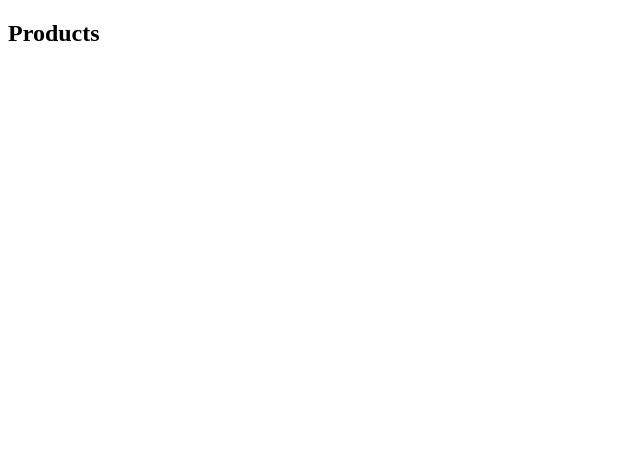
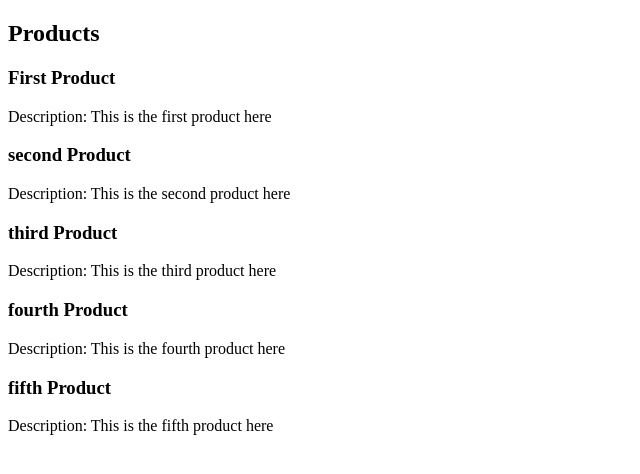
Before and after one commit to ilyandho/Angular-Docs, an Angular app: page / in a window 1280 px wide. Shown: the top 474 px of the page, without its empty margins (0-640 px from the left). Built offline with nearby package versions, Linux system fonts and the light colour scheme.

Commit message:
Listed products

```diff
--- a/src/app/components/first-app/first-app.component.html
+++ b/src/app/components/first-app/first-app.component.html
@@ -1 +1,12 @@
 <h2>Products</h2>
+
+<div *ngFor='let product of products'>
+  <h3>
+   <a [title]="product.name + ' details'">
+      {{product.name}}
+    </a>
+  </h3>
+  <p *ngIf="product.description">
+    Description: {{product.description}}
+  </p>
+</div>
--- a/src/app/components/first-app/first-app.component.ts
+++ b/src/app/components/first-app/first-app.component.ts
@@ -7,11 +7,11 @@ import { Component, OnInit } from '@angular/core';
 })
 export class FirstAppComponent implements OnInit {
   products = [
-    {name:'First Product', desc:'This is the first product here',price:'1600'},
-    {name:'second Product', desc:'This is the second product here',price:'1000'},
-    {name:'third Product', desc:'This is the third product here',price:'600'},
-    {name:'fourth Product', desc:'This is the fourth product here',price:'2800'},
-    {name:'fifth Product', desc:'This is the fifth product here',price:'800'}
+    {name:'First Product', description:'This is the first product here',price:'1600'},
+    {name:'second Product', description:'This is the second product here',price:'1000'},
+    {name:'third Product', description:'This is the third product here',price:'600'},
+    {name:'fourth Product', description:'This is the fourth product here',price:'2800'},
+    {name:'fifth Product', description:'This is the fifth product here',price:'800'}
   ]
   constructor() { }
 
```
